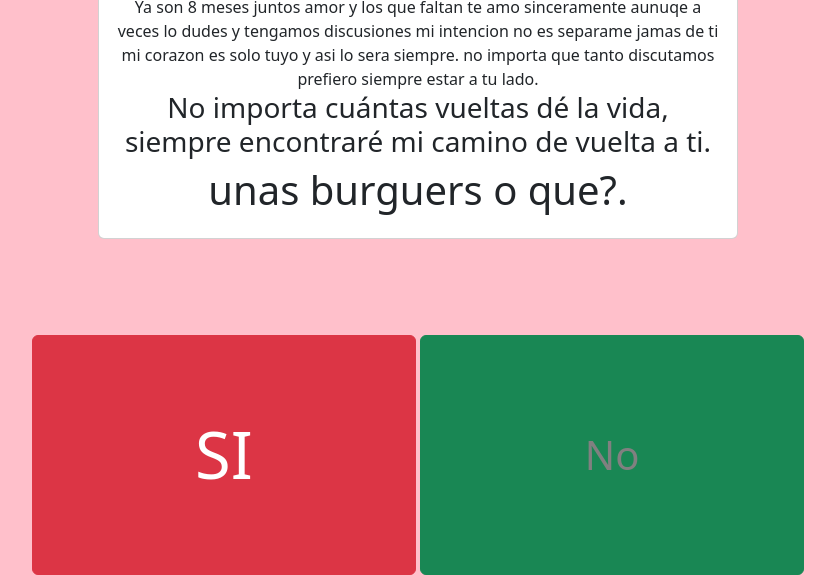
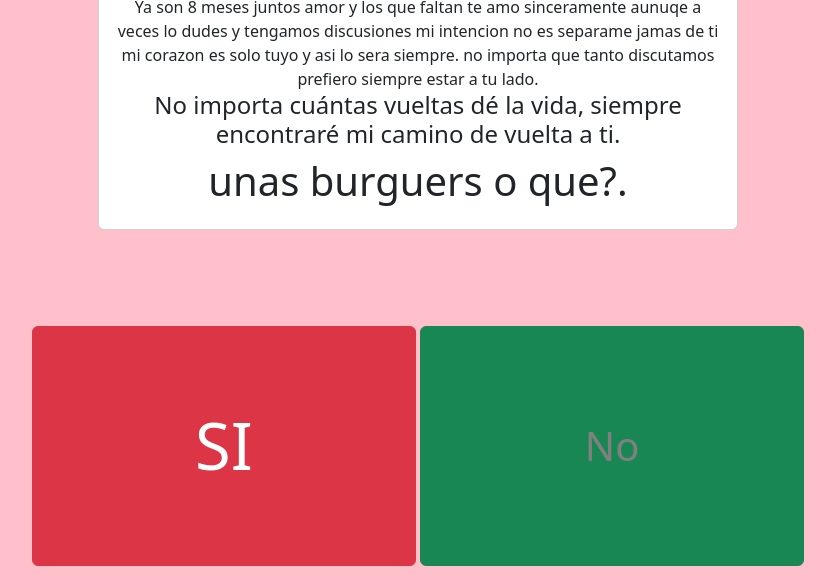
Before and after one commit to iudexven/runsoutbtn, a plain HTML site: page index.html in a window 1280 px wide. Shown: the part 318-893 px from the top of the page, without its empty margins (222-1057 px from the left). Drawn offline with nearby package versions, Linux system fonts and the light colour scheme.

Commit message:
Update index.html

```diff
--- a/index.html
+++ b/index.html
@@ -22,7 +22,7 @@
     <div class="card w-50 " style="left: 0%; top: 100%;" >
    <div class="card-body">
 Ya son 8 meses juntos amor y los que faltan te amo sinceramente aunuqe a veces lo dudes y tengamos discusiones mi intencion no es separame jamas de ti mi corazon es solo tuyo y asi lo sera siempre. no importa que tanto discutamos prefiero siempre estar a tu lado.
-     <h3>No importa cuántas vueltas dé la vida, siempre encontraré mi camino de vuelta a ti.</h3>
+     <h4>No importa cuántas vueltas dé la vida, siempre encontraré mi camino de vuelta a ti.</h4>
        <h1>unas burguers o que?.</h1>
      <!-- haber que dice... -->
    </div>
```
